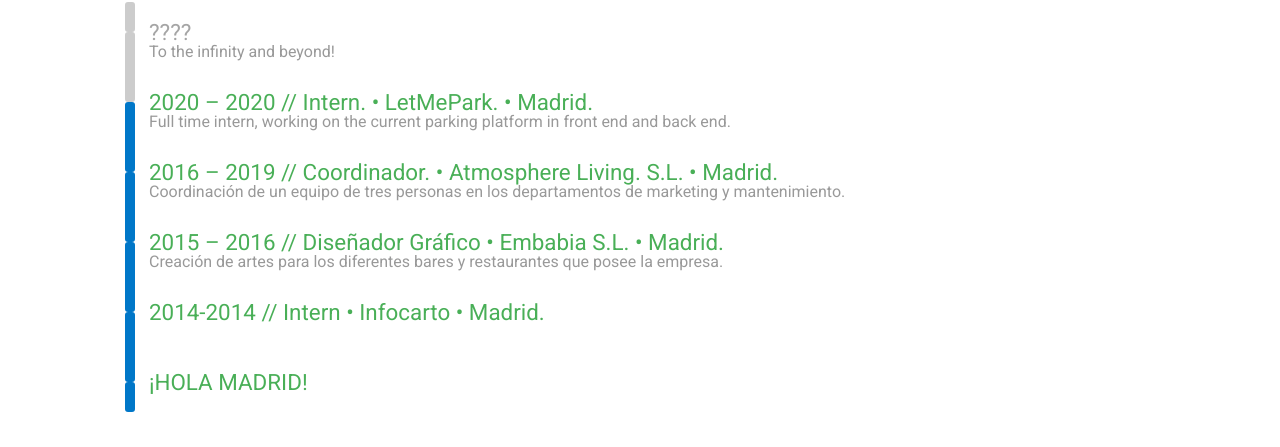
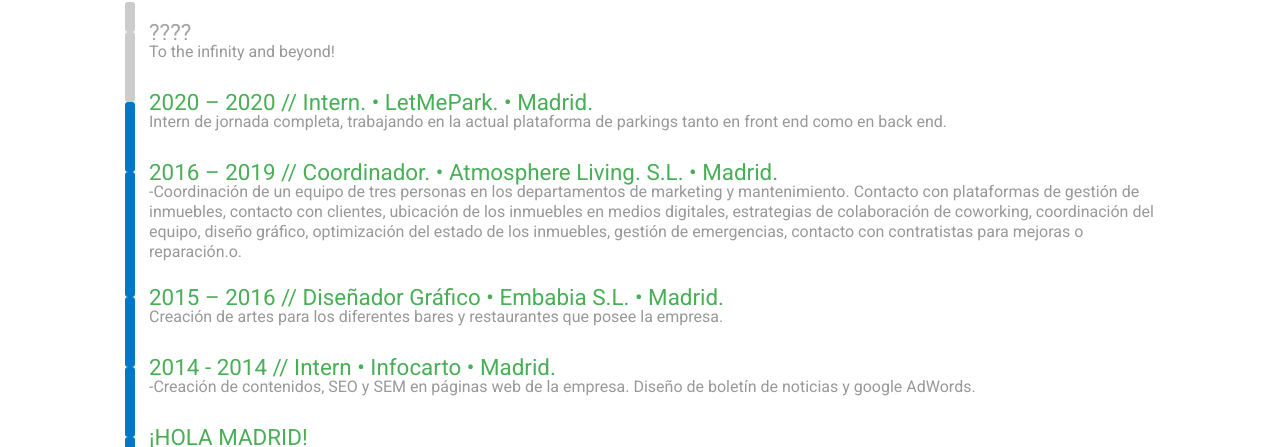
Before and after one commit to elneto264/webcv, an Angular app: page /aboutme in a window 1280 px wide. Shown: the part 487-934 px from the top of the page. Built offline with nearby package versions, Linux system fonts and the light colour scheme; no server answers.

Commit message:
cambios en timeline

```diff
--- a/src/app/component/aboutme/aboutme.component.ts
+++ b/src/app/component/aboutme/aboutme.component.ts
@@ -26,18 +26,19 @@ export class AboutmeComponent implements OnInit {
     status: 'Not Started'
   }, {
     step: '2020 – 2020 // Intern. • LetMePark. • Madrid. ',
-    subtext: 'Full time intern, working on the current parking platform in front end and back end.',
+    subtext: 'Intern de jornada completa, trabajando en la actual plataforma de parkings tanto en front end como en back end.',
     status: 'Completed'
   }, {
     step: '2016 – 2019 // Coordinador. • Atmosphere Living. S.L. • Madrid.',
-    subtext: 'Coordinación de un equipo de tres personas en los departamentos de marketing y mantenimiento.',
+    subtext: '-Coordinación de un equipo de tres personas en los departamentos de marketing y mantenimiento. Contacto con plataformas de gestión de inmuebles, contacto con clientes, ubicación de los inmuebles en medios digitales, estrategias de colaboración de coworking, coordinación del equipo, diseño gráfico, optimización del estado de los inmuebles, gestión de emergencias, contacto con contratistas para mejoras o reparación.o.',
     status: 'Completed'
   }, {
     step: '2015 – 2016 // Diseñador Gráfico • Embabia S.L. • Madrid. ',
     subtext: 'Creación de artes para los diferentes bares y restaurantes que posee la empresa.',
     status: 'Completed'
   }, {
-    step: '2014-2014 // Intern • Infocarto • Madrid.',
+    step: '2014 - 2014 // Intern • Infocarto • Madrid.',
+    subtext: '-Creación de contenidos, SEO y SEM en páginas web de la empresa. Diseño de boletín de noticias y google AdWords.',
     status: 'Completed'
   }, {
     step: '¡HOLA MADRID!',
```
